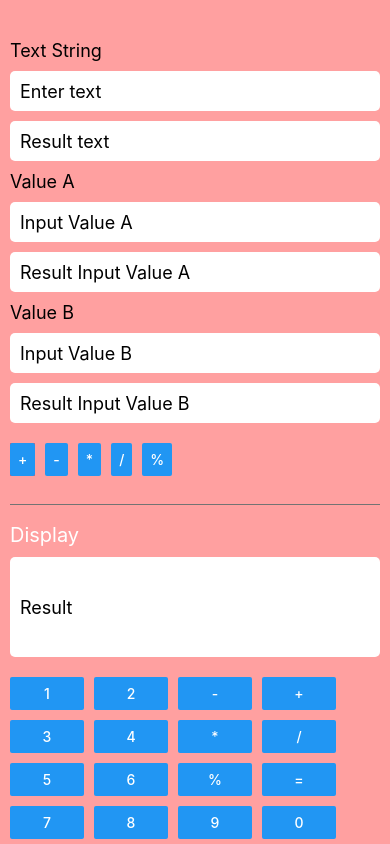
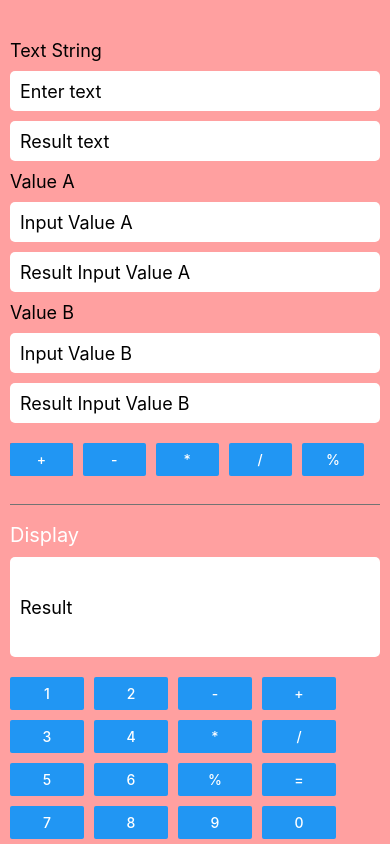
Before and after one commit to joniheri/reactnative-first, a React Native app: screen / in a window 390 px wide. Built offline with nearby package versions, Linux system fonts and the light colour scheme.

Commit message:
modified button

```diff
--- a/App.js
+++ b/App.js
@@ -81,23 +81,25 @@ export default function App(props) {
               flexDirection: "row",
             }}
           >
-            <View style={{ marginRight: 10, backgroundColor: "#FF5757" }}>
-              <Button
-                style={{ with: 30 }}
-                title="+"
-                onPress={() => Alert.alert("Button +")}
-              />
+            <View
+              style={{
+                marginRight: 10,
+                width: "17%",
+                backgroundColor: "#FF5757",
+              }}
+            >
+              <Button title="+" onPress={() => Alert.alert("Button +")} />
             </View>
-            <View style={{ marginRight: 10 }}>
+            <View style={{ marginRight: 10, width: "17%" }}>
               <Button title="-" onPress={() => Alert.alert("Button -")} />
             </View>
-            <View style={{ marginRight: 10 }}>
+            <View style={{ marginRight: 10, width: "17%" }}>
               <Button title="*" onPress={() => Alert.alert("Button *")} />
             </View>
-            <View style={{ marginRight: 10 }}>
+            <View style={{ marginRight: 10, width: "17%" }}>
               <Button title="/" onPress={() => Alert.alert("Button /")} />
             </View>
-            <View style={{ marginRight: 10 }}>
+            <View style={{ marginRight: 10, width: "17%" }}>
               <Button title="%" onPress={() => Alert.alert("Button %")} />
             </View>
           </View>
```
